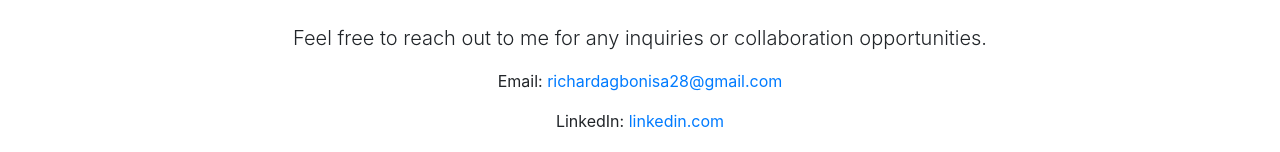
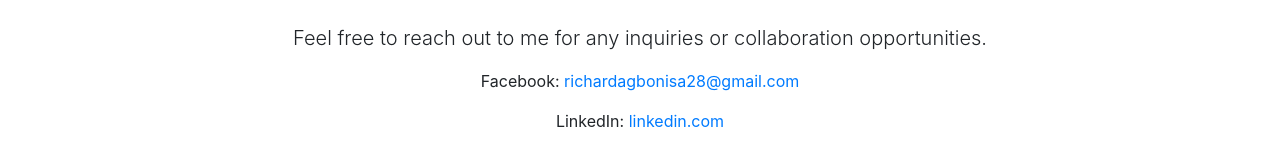
Before and after one commit to charddss/contact-form, a plain HTML site: page index.html in a window 1280 px wide. Shown: the part 1206-1358 px from the top of the page. Drawn offline with nearby package versions, Linux system fonts and the light colour scheme.

Commit message:
Update index.html

```diff
--- a/index.html
+++ b/index.html
@@ -109,7 +109,7 @@
           opportunities.
         </p>
         <p>
-          Email:
+          Facebook:
           <a href="https://www.facebook.com/richard.agbonisa28"
             >richardagbonisa28@gmail.com</a
           >
```
